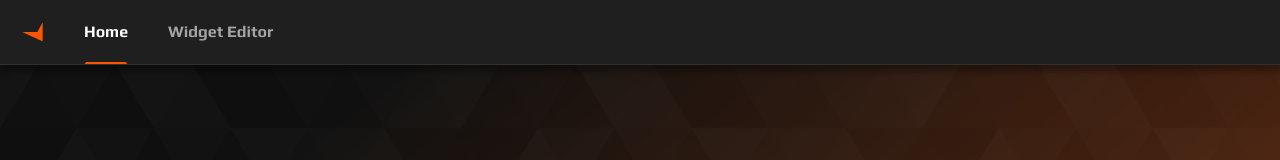
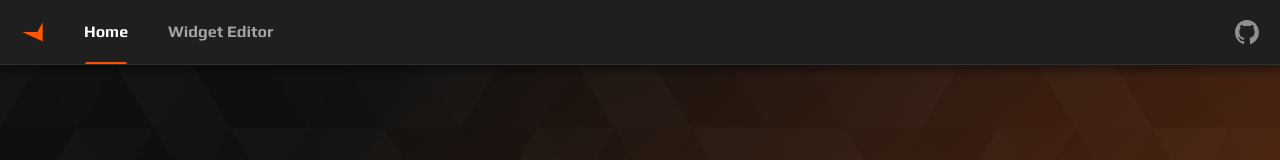
Before and after one commit to jelolul/faceit-widget, a Next.js app: page / in a window 1280 px wide. Shown: the top 160 px of the page. Built offline with nearby package versions, Linux system fonts and the light colour scheme.

Commit message:
add: navigation button to github

```diff
--- a/app/(main)/layout.jsx
+++ b/app/(main)/layout.jsx
@@ -4,6 +4,7 @@ import Nav from '@components/Nav';
 import { Suspense } from 'react';
 
 export const metadata = {
+  metadataBase: new URL('https://faceit-widget.vercel.app'),
   title: "FACEIT Widget",
   description: "Displays your FACEIT level and ELO on supported games in a customizable widget.",
   icons: {
@@ -18,7 +19,7 @@ export const metadata = {
     images: [
       {
         url: '/assets/images/faceit-widget-social.png',
-        secureUrl: 'https://faceit-widget-qv4mxmfsd-jelos-projects-5fa5991b.vercel.app/assets/images/faceit-widget-social.png',
+        secureUrl: '/assets/images/faceit-widget-social.png',
         width: 1200,
         height: 630,
         alt: 'FACEIT Logo, next to it text that says "FACEIT Widget"',
--- a/app/(no-layout)/widget/layout.jsx
+++ b/app/(no-layout)/widget/layout.jsx
@@ -2,6 +2,7 @@ import '@styles/globals.css';
 import { Suspense } from 'react';
 
 export const metadata = {
+    metadataBase: new URL('https://faceit-widget.vercel.app'),
     title: "FACEIT Widget",
     description: "Displays your FACEIT level and ELO on supported games in a customizable widget.",
     icons: {
@@ -16,7 +17,7 @@ export const metadata = {
         images: [
             {
                 url: '/assets/images/faceit-widget-social.png',
-                secureUrl: 'https://faceit-widget-qv4mxmfsd-jelos-projects-5fa5991b.vercel.app/assets/images/faceit-widget-social.png',
+                secureUrl: '/assets/images/faceit-widget-social.png',
                 width: 1200,
                 height: 630,
                 alt: 'FACEIT Logo, next to it text that says "FACEIT Widget"',
--- a/components/Nav.jsx
+++ b/components/Nav.jsx
@@ -9,6 +9,7 @@ const Nav = () => {
 
     return (
         <nav className="sticky flex w-full min-h-[64px] h-[64px] z-20 bg-gray-200 border-b-gray-300 border-b box-content shadow-nav">
+            <nav className="sticky flex w-full min-h-[64px] h-[64px] z-20 box-content">
                 <Link href="/" className='flex gap-2 flex-center'>
                     <Image
                         src="/assets/icons/faceit-logo.svg"
@@ -21,6 +22,16 @@ const Nav = () => {
                 <NavButton href="/" text="Home" />
                 <NavButton href="/widget-editor" text="Widget Editor" />
             </nav>
+            <Link href="https://github.com/jelolul/faceit-widget/" className='flex gap-2 flex-center github-logo w-16'>
+                <Image
+                    src="/assets/icons/github-mark-white.svg"
+                    alt="GitHub Logo"
+                    width={32}
+                    height={32}
+                    className='object-contain px-[16px] w-14'
+                />
+            </Link>
+        </nav>
     )
 }
 
--- a/styles/globals.css
+++ b/styles/globals.css
@@ -23,15 +23,18 @@ body {
 	@apply bg-gray-100;
 }
 
-.section-thing{
+.section-thing {
 	@apply before:bg-[url('/assets/images/subtle-prism.svg')] before:opacity-[30%] before:-z-10 before:absolute before:bg-no-repeat before:top-0 before:bg-center before:size-full;
 }
 
-input[type="number"], input[type="text"], select{
+input[type="number"],
+input[type="text"],
+select {
 	@apply w-full h-[35px] bg-gray-300 focus:outline-none border border-[#ffffff0a] rounded-[4px] p-[7px] text-[14px] placeholder:text-color-secondary;
 }
 
-input:focus, select {
+input:focus,
+select {
 	outline: none;
 }
 
@@ -49,7 +52,7 @@ select:disabled {
 	cursor: not-allowed;
 }
 
-input[type="color"]{
+input[type="color"] {
 	background: rgba(255, 255, 255, 0);
 	height: auto;
 	padding: 7px;
@@ -67,19 +70,19 @@ input[type="color"]::-webkit-color-swatch-wrapper {
 	padding: 0;
 }
 
-.color-picker{
+.color-picker {
 	@apply w-full h-[35px] bg-gray-300 focus:outline-none border border-[#ffffff0a] rounded-[4px] pr-0 text-[14px] placeholder:text-color-secondary flex gap-[1px];
 }
 
-.color-picker-input{
-  @apply !bg-transparent border-none !p-0 !size-full
+.color-picker-input {
+	@apply !bg-transparent border-none !p-0 !size-full;
 }
 
-.default-button{
-  @apply !h-[35px] !leading-[12px] !w-10 !ml-1 !rounded-[4px] !px-0 !text-[16px] after:inline-block after:bg-[url('/assets/icons/history.svg')] after:size-[16px] after:mt-[-2px] after:bg-cover
+.default-button {
+	@apply !h-[35px] !leading-[12px] !w-10 !ml-1 !rounded-[4px] !px-0 !text-[16px] after:inline-block after:bg-[url('/assets/icons/history.svg')] after:size-[16px] after:mt-[-2px] after:bg-cover;
 }
 
-.setting-label{
+.setting-label {
 	font-size: 14px;
 }
 
@@ -148,6 +151,13 @@ input[type="color"]::-webkit-color-swatch-wrapper {
 	transition-timing-function: ease-out;
 }
 
+.github-logo {
+	opacity: 50%;
+
+	&:hover {
+		opacity: 100%;
+	}
+}
 
 .widget-editor {
 	padding: 10px;
@@ -188,24 +198,24 @@ input[type="color"]::-webkit-color-swatch-wrapper {
 }
 
 @media screen and (max-width: 860px) {
-  .editor{
+	.editor {
 		flex-direction: column;
 		width: 600px;
 	}
-  .widget-preview{
+	.widget-preview {
 		height: 200px;
 	}
 }
 
 @media screen and (max-width: 720px) {
-  .editor{
+	.editor {
 		flex-direction: column;
 		width: 500px;
 	}
 }
 
 @media screen and (max-width: 640px) {
-  .editor{
+	.editor {
 		flex-direction: column;
 		width: 400px;
 	}
```
Also changed, not shown: public/assets/icons/github-mark-white.svg (added). Lines whose indentation alone changed are shown as unchanged.
